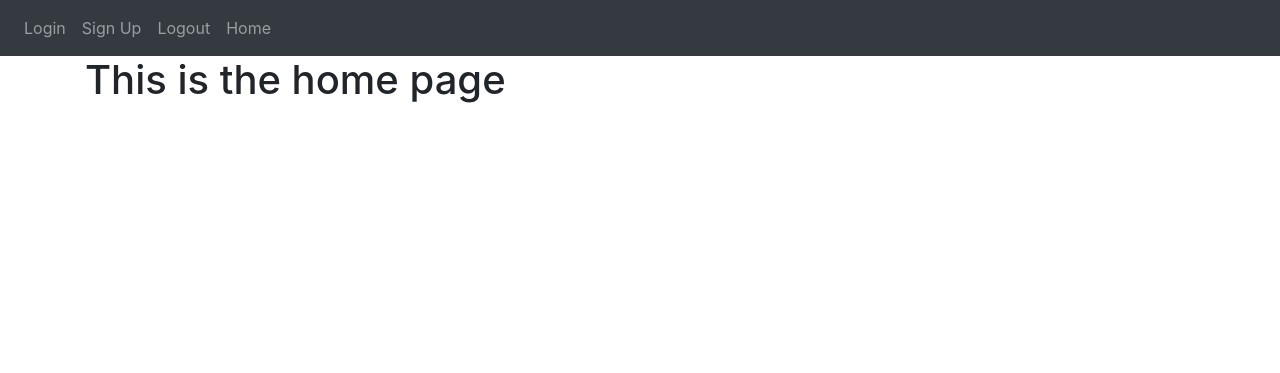
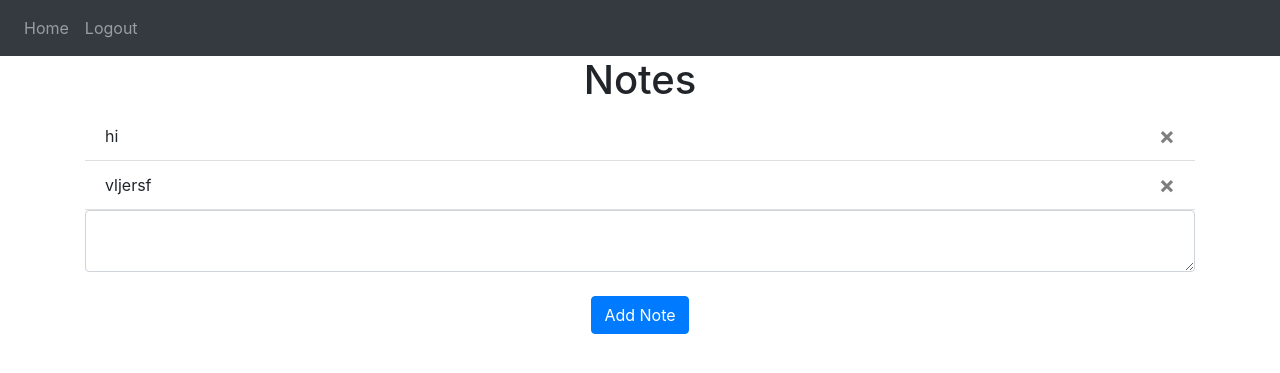
Before and after one commit to jiwonnie6/book_review_web_app, a Flask app: page /home in a window 1280 px wide. Shown: the top 373 px of the page. Run offline with Flask 3, Linux system fonts and the light colour scheme; a user stored in the database is signed in; some libraries are stand-ins or nearby versions.

Commit message:
additions

```diff
--- a/website/auth.py
+++ b/website/auth.py
@@ -11,7 +11,6 @@ def login():
     if request.method == 'POST':
         username = request.form.get('username')
         password = request.form.get('password')
-
         user = User.query.filter_by(username=username).first()
         if user:
             if check_password_hash(user.password, password):
@@ -23,7 +22,7 @@ def login():
         else:
             flash('Username does not exist.', category='error')
 
-    return render_template("login.html", text="testing", boolean=True)
+    return render_template("login.html", user=current_user)
 
 @auth.route('/logout')
 @login_required
@@ -65,4 +64,4 @@ def sign_up():
             flash('Account created!', category='success')
             return redirect(url_for('views.home'))
 
-    return render_template("sign_up.html")
+    return render_template("sign_up.html", user=current_user)
--- /dev/null
+++ b/website/static/index.js
@@ -0,0 +1,8 @@
+function deleteNote(noteId) {
+    fetch('/delete-note', {
+        method: 'POST',
+        body: JSON.stringify({ noteId: noteId })
+    }).then((_res) => {
+        window.location.href = "/home";
+    });
+}
--- a/website/templates/base.html
+++ b/website/templates/base.html
@@ -28,10 +28,13 @@
       </button>
       <div class="collapse navbar-collapse" id="navbar">
         <div class="navbar-nav">
+            {% if user.is_authenticated %}
+            <a class="nav-item nav-link" id="home" href="/home">Home</a>
+            <a class="nav-item nav-link" id="logout" href="/logout">Logout</a>
+            {% else %}
             <a class="nav-item nav-link" id="login" href="/login">Login</a>
             <a class="nav-item nav-link" id="sign-up" href="/sign-up">Sign Up</a>
-            <a class="nav-item nav-link" id="logout" href="/logout">Logout</a>
-            <a class="nav-item nav-link" id="home" href="/home">Home</a>
+            {% endif %}
         </div>
       </div>
     </nav>
@@ -77,5 +80,8 @@
       integrity="sha384-JZR6Spejh4U02d8jOt6vLEHfe/JQGiRRSQQxSfFWpi1MquVdAyjUar5+76PVCmYl"
       crossorigin="anonymous"
     ></script>
+
+    <script type="text/javascript" src="{{ url_for('static', filename='index.js') }}"
+    ></script>
   </body>
 </html>
--- a/website/templates/home.html
+++ b/website/templates/home.html
@@ -1,5 +1,21 @@
 {% extends "base.html" %} {% block title %}Home{% endblock %}
 
     {% block content %}
-    <h1>This is the home page</h1>
+    <h1 align="center">Notes</h1>
+    <ul class="list-group list-group-flush" id="notes">
+        {% for note in user.notes  %}
+        <li class="list-group-item">{{ note.data }}
+            <button type="button" class="close" onClick="deleteNote({{ note.id }})">
+                <span aria-hidden="true">&times;</span>
+            </button>
+        </li>
+        {% endfor %}
+    </ul>
+    <form method="POST">
+        <textarea name="note" id="note" class="form-control"></textarea>
+        <br />
+        <div align="center">
+            <button type="submit" class="btn btn-primary">Add Note</button>
+        </div>
+    </form>
     {% endblock %}
--- a/website/views.py
+++ b/website/views.py
@@ -1,9 +1,35 @@
-from flask import Blueprint, render_template
+from flask import Blueprint, render_template, request, flash, jsonify, url_for
 from flask_login import login_required, current_user
+from .models import Note
+from . import db
+import json
 
 views = Blueprint('views', __name__)
 
-@views.route('/home')
+@views.route('/home', methods=['GET', 'POST'])
 @login_required
 def home():
-    return render_template("home.html")
+    if request.method == 'POST':
+        note = request.form.get('note')
+
+        if len(note) < 1:
+            flash('note is too short', category="error")
+        else:
+            new_note = Note(data=note, user_id=current_user.id)
+            db.session.add(new_note)
+            db.session.commit()
+            flash('note added', category="success ")
+
+    return render_template("home.html", user=current_user)
+
+@views.route('/delete-note', methods=['POST'])
+def delete_note():
+    note = json.loads(request.data)
+    noteId = note['noteId']
+    note = Note.query.get(noteId)
+    if note:
+        if note.user_id == current_user.id:
+            db.session.delete(note)
+            db.session.commit()
+
+    return jsonify({})
```
Also changed, not shown: website/__init__.py (+2 -8 lines), instance/database.db.
